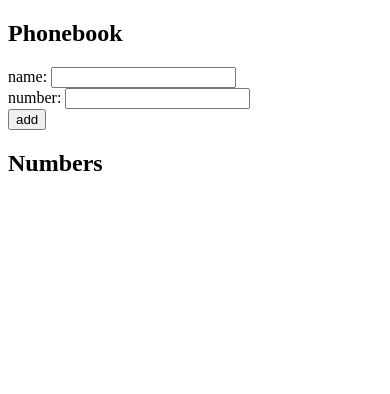
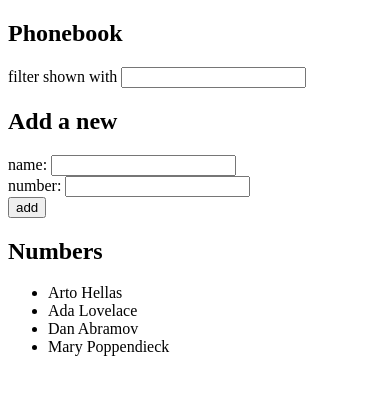
Before and after one commit to BSKHQ/part2, a React (Vite) app in the folder phonebook/: page / in a window 390 px wide. Shown: the top 394 px of the page. Built offline with nearby package versions, Linux system fonts and the light colour scheme.

Commit message:
2.9*: The Phonebook Step 4

```diff
--- a/phonebook/src/App.jsx
+++ b/phonebook/src/App.jsx
@@ -1,9 +1,15 @@
 import { useState } from 'react'
 
 const App = () => {
-  const [persons, setPersons] = useState([])
+  const [persons, setPersons] = useState([
+    { name: 'Arto Hellas', number: '040-123456', id: 1 },
+    { name: 'Ada Lovelace', number: '39-44-5323523', id: 2 },
+    { name: 'Dan Abramov', number: '12-43-234345', id: 3 },
+    { name: 'Mary Poppendieck', number: '39-23-6423122', id: 4 }
+  ])
   const [newName, setNewName] = useState('')
   const [newNumber, setNewNumber] = useState('')
+  const [newFilter, setNewFilter] = useState('')
 
   const handleNewNumber = (event) => {
     setNewNumber(event.target.value)
@@ -13,14 +19,17 @@
     setNewName(event.target.value)
   }
 
+  const handleNewFilter = (event) => {
+    setNewFilter(event.target.value)
+  }
+
   const handleSubmit = (event) => {
     event.preventDefault()
     const newPerson = { name: newName, number: newNumber }
 
     if (persons.find(
-                ({name}) =>
-                  name===newName))
-    {
+      ({ name }) =>
+        name === newName)) {
       window.alert(`${newName} is already added to the phonebook`)
     }
     else {
@@ -30,9 +39,14 @@
     }
   }
 
+
+
   return (
     <div>
       <h2>Phonebook</h2>
+      <div>filter shown with <input value={newFilter} onChange={handleNewFilter} /></div>
+
+      <h2>Add a new</h2>
       <form onSubmit={handleSubmit}>
         <div>
           name: <input value={newName} onChange={handleNewName} />
@@ -46,9 +60,12 @@
       </form>
       <h2>Numbers</h2>
       <ul>
-        {persons.map(
-          person => <li key={person.name}>{person.name} {person.number}</li>
-        )}
+        {
+          ((newFilter)
+            ? (persons.filter(person => person.name.toLowerCase().includes(newFilter.toLowerCase())))
+            : persons
+          ).map(person => <li key={person.name}>{person.name}</li>)
+        }
       </ul>
     </div>
   )
```
